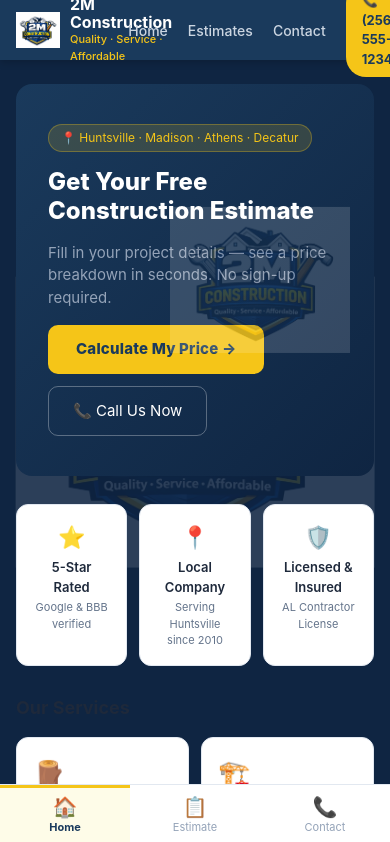
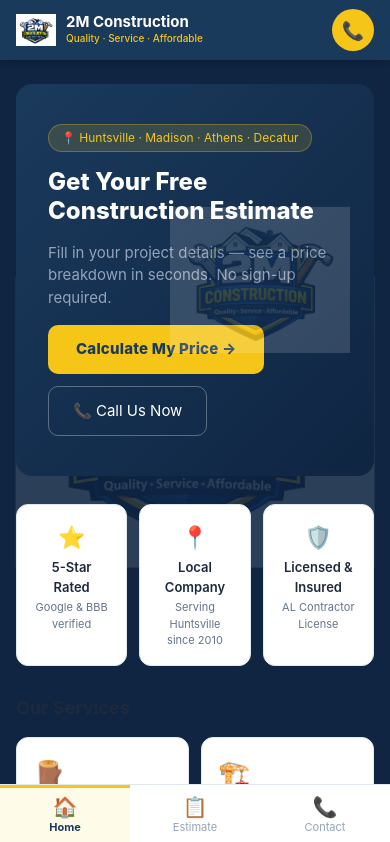
Before and after one commit to tomnguyen4484/2m-construction, a Next.js app: page / in a window 390 px wide. Shown: the top 842 px of the page. Built offline with nearby package versions, Linux system fonts and the light colour scheme.

Commit message:
Fix header mobile: use JS detection to hide nav on small screens

```diff
--- a/components/Header.tsx
+++ b/components/Header.tsx
@@ -1,7 +1,18 @@
+'use client';
 import Link from 'next/link';
 import Image from 'next/image';
+import { useEffect, useState } from 'react';
 
 export default function Header() {
+  const [isMobile, setIsMobile] = useState(true);
+
+  useEffect(() => {
+    const check = () => setIsMobile(window.innerWidth < 768);
+    check();
+    window.addEventListener('resize', check);
+    return () => window.removeEventListener('resize', check);
+  }, []);
+
   return (
     <header style={{
       position: 'fixed', top: 0, left: 0, right: 0, zIndex: 50,
@@ -13,35 +24,44 @@
         width: '100%', maxWidth: '1100px', margin: '0 auto',
         padding: '0 16px', display: 'flex', alignItems: 'center', justifyContent: 'space-between'
       }}>
-        {/* Logo */}
-        <Link href="/" style={{ display: 'flex', alignItems: 'center', gap: '10px' }}>
-          <Image src="/logo.png" alt="2M Construction" width={44} height={44}
-            style={{ objectFit: 'contain' }} />
+        {/* Logo + tên */}
+        <Link href="/" style={{ display: 'flex', alignItems: 'center', gap: '10px', textDecoration: 'none', flexShrink: 0 }}>
+          <Image src="/logo.png" alt="2M Construction" width={40} height={40} style={{ objectFit: 'contain' }} />
           <div>
-            <div style={{ color: '#FFFFFF', fontWeight: 700, fontSize: '16px', lineHeight: 1.1 }}>
-              2M Construction
-            </div>
-            <div style={{ color: '#F5C518', fontSize: '11px', fontWeight: 500 }}>
-              Quality · Service · Affordable
-            </div>
+            <div style={{ color: '#FFFFFF', fontWeight: 700, fontSize: '15px', lineHeight: 1.1 }}>2M Construction</div>
+            <div style={{ color: '#F5C518', fontSize: '10px', fontWeight: 500 }}>Quality · Service · Affordable</div>
           </div>
         </Link>
 
-        {/* Desktop nav + phone */}
+        {/* Desktop: nav + số đầy đủ */}
+        {!isMobile && (
           <div style={{ display: 'flex', alignItems: 'center', gap: '20px' }}>
             <nav style={{ display: 'flex', gap: '20px' }}>
-            {[['Home','/'],['Estimates','/estimate'],['Contact','/contact']].map(([l,h]) => (
-              <Link key={h} href={h} style={{ color: '#CBD5E1', fontSize: '14px', fontWeight: 500 }}>{l}</Link>
+              {[['Home', '/'], ['Estimates', '/estimate'], ['Contact', '/contact']].map(([l, h]) => (
+                <Link key={h} href={h} style={{ color: '#CBD5E1', fontSize: '14px', fontWeight: 500, textDecoration: 'none' }}>{l}</Link>
               ))}
             </nav>
             <a href="tel:+12565551234" style={{
               background: '#F5C518', color: '#1A3A5C', fontWeight: 700, fontSize: '13px',
               padding: '8px 16px', borderRadius: '20px',
-            display: 'flex', alignItems: 'center', gap: '6px'
+              display: 'flex', alignItems: 'center', gap: '6px', textDecoration: 'none'
             }}>
               📞 (256) 555-1234
             </a>
           </div>
+        )}
+
+        {/* Mobile: chỉ icon điện thoại */}
+        {isMobile && (
+          <a href="tel:+12565551234" style={{
+            background: '#F5C518', color: '#1A3A5C', fontWeight: 700,
+            width: '42px', height: '42px', borderRadius: '50%',
+            display: 'flex', alignItems: 'center', justifyContent: 'center',
+            fontSize: '18px', textDecoration: 'none', flexShrink: 0
+          }}>
+            📞
+          </a>
+        )}
       </div>
     </header>
   );
```
Lines whose indentation alone changed are shown as unchanged.
